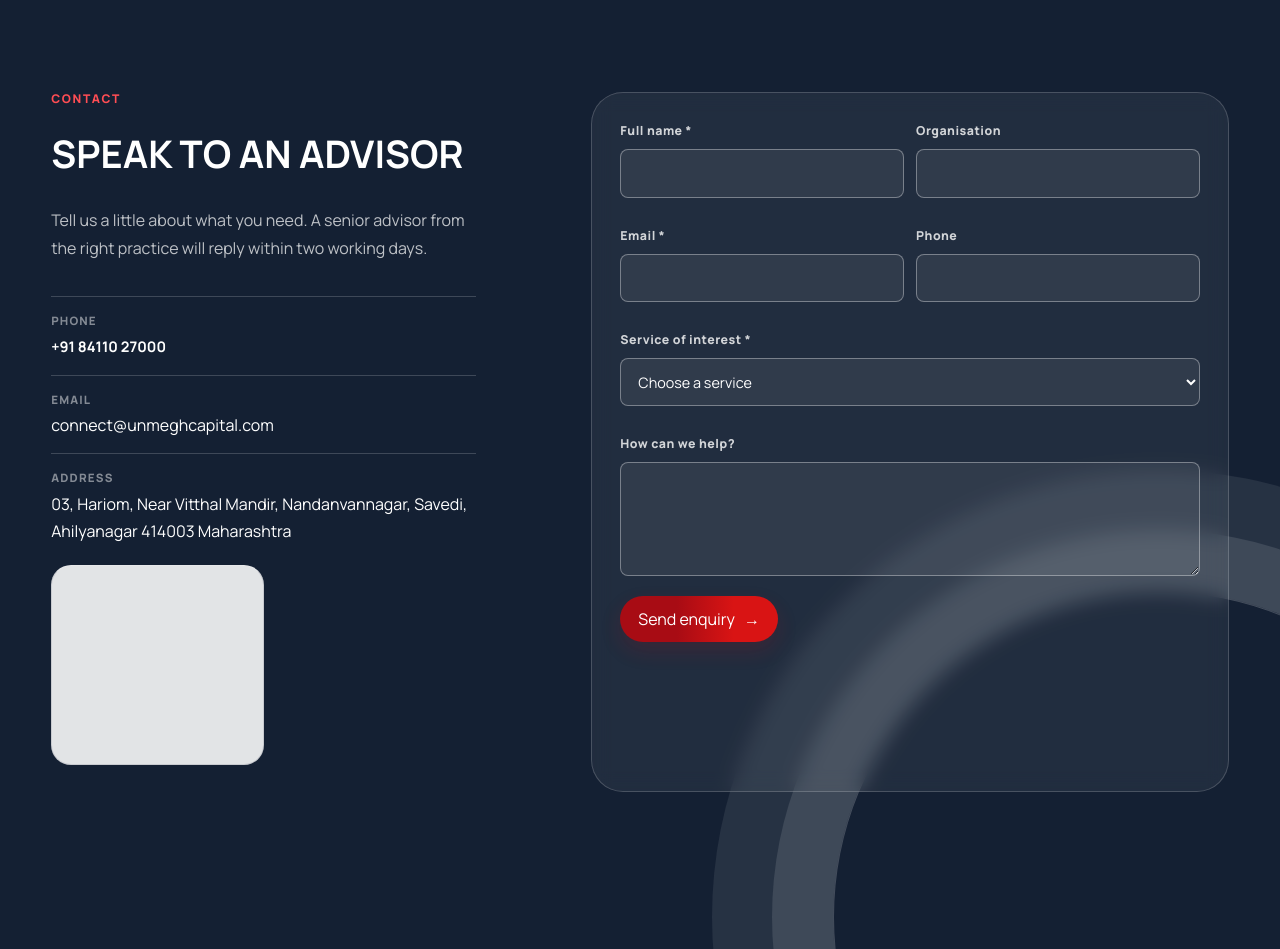
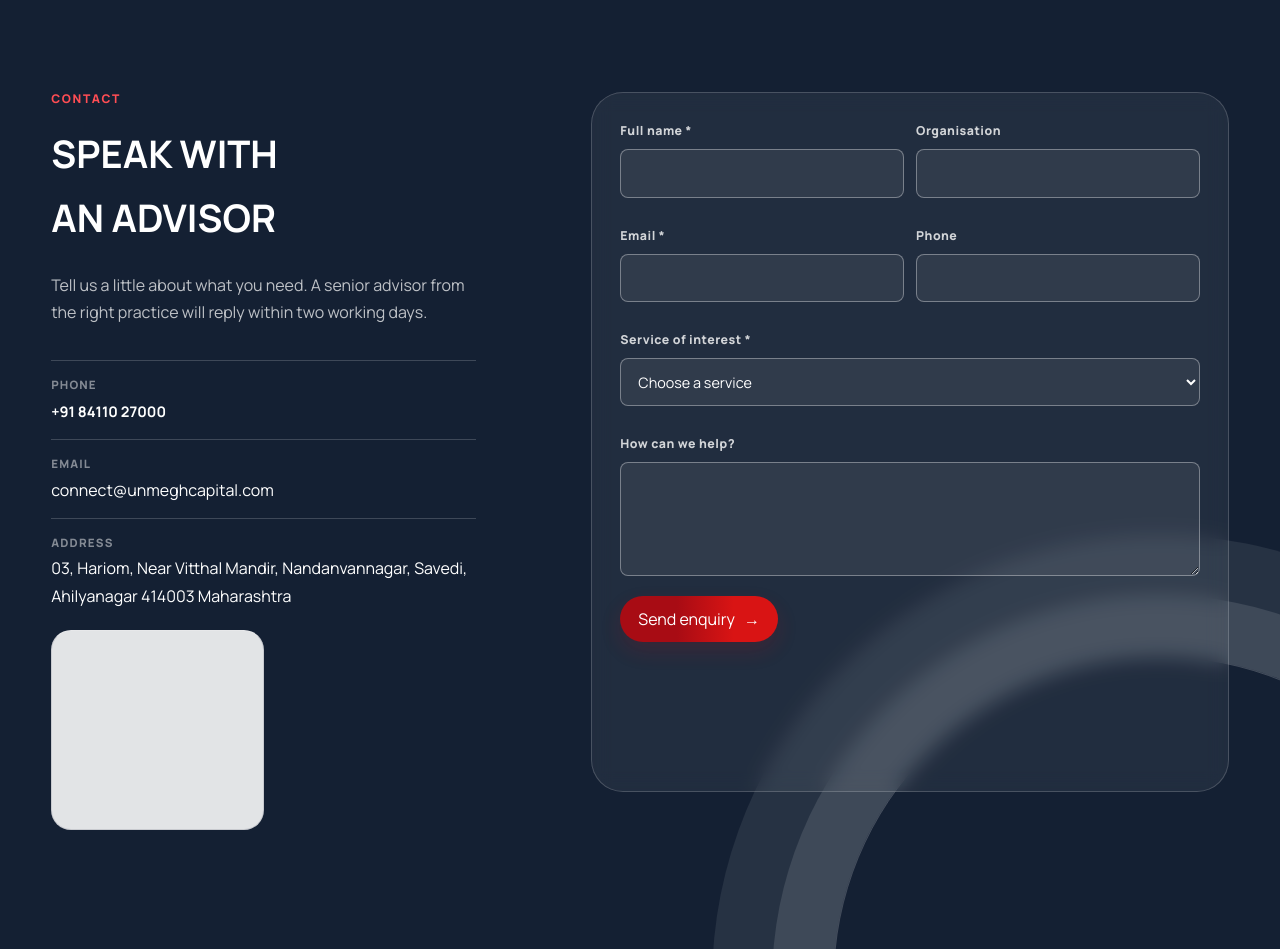
Before and after one commit to adityaunmegh/unmeghcapital, a plain HTML site: page index.html in a window 1280 px wide. Shown: the part 7220-8169 px from the top of the page. Drawn offline with Linux system fonts and the light colour scheme; grey boxes are pictures that could not be loaded.

Commit message:
Change contact heading to 'Speak with an Advisor'
Co-Authored-By: Claude Opus 5.5 <noreply@anthropic.com>
Claude-Session: https://claude.ai/code/session_01JH7xetkbMpwU1HwDGfB2HW

```diff
--- a/index.html
+++ b/index.html
@@ -276,7 +276,7 @@
       <section class="contact section section--dark" id="contact" aria-labelledby="contact-title">
         <div class="shell contact-grid">
           <div class="contact-copy" data-reveal>
-            <p class="eyebrow">Contact</p><h2 id="contact-title">SPEAK TO AN ADVISOR</h2>
+            <p class="eyebrow">Contact</p><h2 id="contact-title">SPEAK WITH AN ADVISOR</h2>
             <p>Tell us a little about what you need. A senior advisor from the right practice will reply within two working days.</p>
             <dl class="contact-details"><div><dt>Phone</dt><dd><a href="tel:+918411027000">+91 84110 27000</a></dd></div><div><dt>Email</dt><dd>connect@unmeghcapital.com</dd></div><div><dt>Address</dt><dd>
               03, Hariom, Near Vitthal Mandir, Nandanvannagar, Savedi, Ahilyanagar 414003 Maharashtra
```
